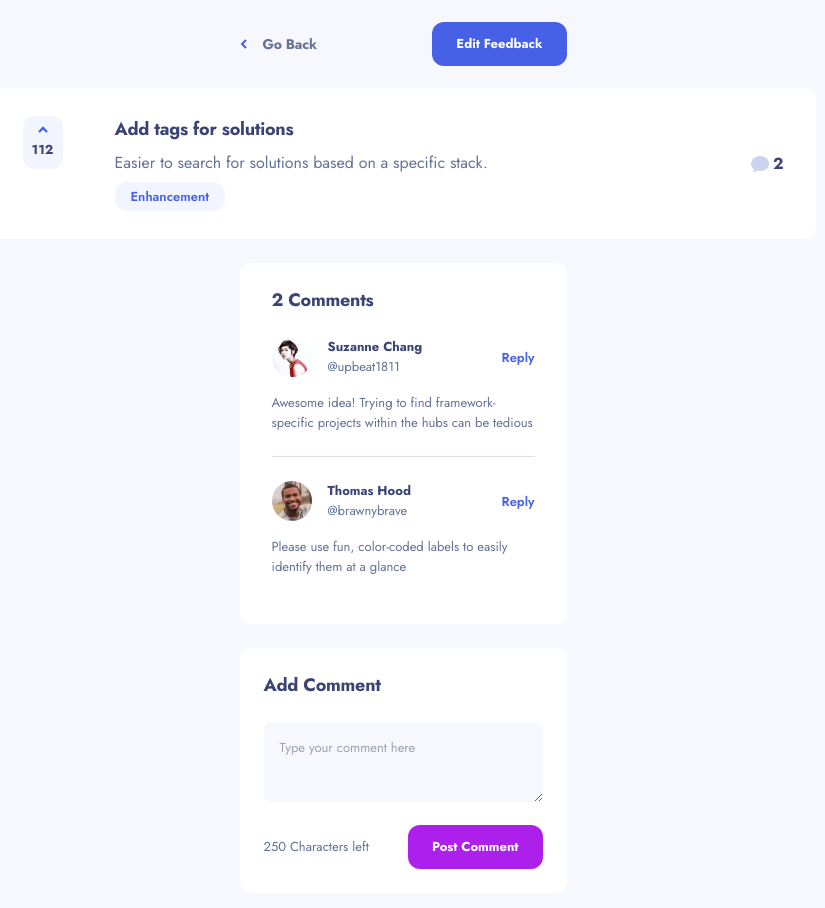
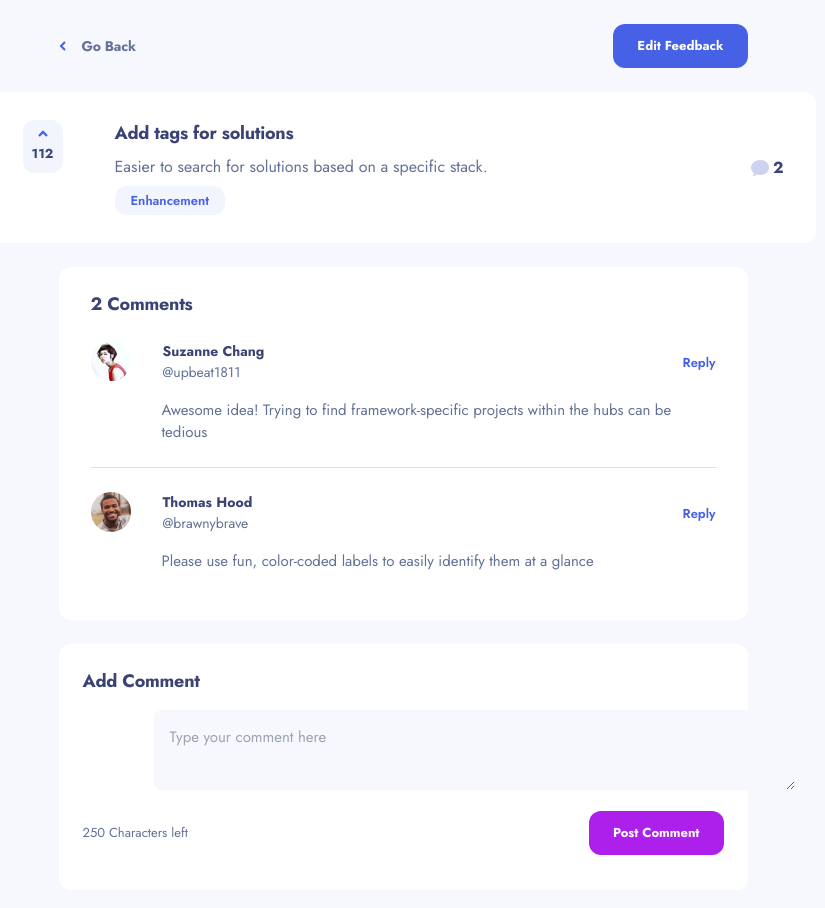
Before and after one commit to FlorianGmz/Frontend-Mentor-Challenges, a React (Vite) app in the folder product-feedback/: page /feedback/1 in a window 1280 px wide. Shown: the top 908 px of the page, without its empty margins (237-1062 px from the left). Built offline with nearby package versions, Linux system fonts and the light colour scheme.

Commit message:
feedback details tablet in progress

```diff
--- a/product-feedback/src/components/FeedbackDetailPage.tsx/AddForm.tsx
+++ b/product-feedback/src/components/FeedbackDetailPage.tsx/AddForm.tsx
@@ -28,15 +28,15 @@ const AddForm: React.FC<AddFormProps> = ({
 
   return (
     <div
-      className={`mx-auto ${commentPost ? "mb-[50px]" : ""} h-auto ${commentPost ? "w-[327px]" : "w-full"} rounded-xl bg-bt-white_def ${commentPost ? "p-[24px]" : ""}`}
+      className={`mx-auto h-auto ${commentPost ? "mb-[50px] w-[327px] p-[24px] md:h-[246px] md:w-[689px]" : ""} w-full rounded-xl bg-bt-white_def`}
     >
       {commentPost && (
-        <h1 className="mb-[24px] text-h3 capitalize text-el-font_def">
+        <h1 className="mb-[24px] text-h3 capitalize text-el-font_def md:mb-[16px]">
           add {commentType}
         </h1>
       )}
       <textarea
-        className={` ${emptySubmit ? "outline outline-1 outline-bt-red_def" : ""} mb-[16px] h-[80px] w-full rounded-lg bg-body-bg p-[16px] text-[13px] text-[#8C92B3] focus:outline focus:outline-1 focus:outline-el_active`}
+        className={` ${emptySubmit && "outline outline-1 outline-bt-red_def"} ${commentPost && "md:ml-0"} mb-[16px] h-[80px] w-full rounded-lg bg-body-bg p-[16px] text-[13px] text-[#8C92B3] focus:outline focus:outline-1 focus:outline-el_active md:mb-[14px] md:ml-[71px] md:text-[15px]`}
         name="text"
         value={comment}
         maxLength={maxChars}
@@ -45,12 +45,16 @@ const AddForm: React.FC<AddFormProps> = ({
         id=""
       />
       {emptySubmit && (
-        <p className="relative bottom-4 text-[14px] text-bt-red_def">
+        <p
+          className={`relative bottom-4 ${!commentPost && "md:ml-[71px]"} text-[14px] text-bt-red_def`}
+        >
           Can't be empty
         </p>
       )}
       <div className="flex items-center justify-between">
-        <p className="text-[13px] text-feedback-description">
+        <p
+          className={`text-[13px] text-feedback-description ${!commentPost && "md:ml-[71px]"}`}
+        >
           {charCount} Characters left
         </p>{" "}
         <AddButton commentType={commentType} />
--- a/product-feedback/src/components/FeedbackDetailPage.tsx/CommentCard.tsx
+++ b/product-feedback/src/components/FeedbackDetailPage.tsx/CommentCard.tsx
@@ -19,17 +19,17 @@ const CommentCard: React.FC<CommentCardProps> = ({
   return (
     <div className="flex flex-col gap-[16px] py-[24px]">
       <div className="flex items-center justify-between">
-        <div className="flex gap-[16px]">
+        <div className="flex gap-[16px] md:gap-[32px]">
           <img
             src={user.image}
             alt="User profile"
             className="h-[40px] w-[40px] rounded-full"
           />
           <div className="flex flex-col">
-            <p className="text-[13px] font-bold text-el-font_def">
+            <p className="text-[13px] font-bold text-el-font_def md:text-[14px]">
               {user.name}
             </p>
-            <p className="text-[13px] text-feedback-description">
+            <p className="text-[13px] text-feedback-description md:text-[14px]">
               @{user.username}
             </p>
           </div>
@@ -42,8 +42,8 @@ const CommentCard: React.FC<CommentCardProps> = ({
         </span>
       </div>
 
-      <p className="text-[13px] text-feedback-description">
-        <span className="text-[13px] font-bold text-bt-purple_def">
+      <p className="text-[13px] text-feedback-description md:ml-[71px] md:text-body-2">
+        <span className="text-[13px] font-bold text-bt-purple_def md:text-[15px]">
           {reply && `@${replyingTo} `}
         </span>
         {content}
--- a/product-feedback/src/components/FeedbackDetailPage.tsx/FeedbackDetailPage.tsx
+++ b/product-feedback/src/components/FeedbackDetailPage.tsx/FeedbackDetailPage.tsx
@@ -81,10 +81,10 @@ const FeedbackDetailPage: React.FC<AppData> = ({ data }) => {
   }
 
   return (
-    <div className="flex w-screen flex-col gap-[24px] py-[24px]">
+    <div className="flex w-full flex-col gap-[24px] py-[24px]">
       <Header />
       <Feedback feedback={feedback} />
-      <div className="mx-auto w-[327px] rounded-xl bg-bt-white_def px-[32px] py-[24px]">
+      <div className="mx-auto w-[327px] rounded-xl bg-bt-white_def px-[32px] py-[24px] md:w-[689px]">
         <h3 className="text-h3 text-el-font_def">
           {numberOfComments >= 1 ? `${numberOfComments}` : "No"} Comments
         </h3>
--- a/product-feedback/src/components/FeedbackDetailPage.tsx/Header.tsx
+++ b/product-feedback/src/components/FeedbackDetailPage.tsx/Header.tsx
@@ -1,16 +1,10 @@
-import { NavLink } from "react-router-dom";
-import IconArrowLeft from "../ui/icons/IconArrowLeft";
+import GoBackLink from "../ui/GoBackLink";
 import NavButton from "../ui/NavButton";
 
 const Header = () => {
   return (
-    <div className="mx-auto flex h-[40px] w-[327px] items-center justify-between">
-      <div className="flex items-center gap-[16px]">
-        <IconArrowLeft />
-        <NavLink to={"before"} className="text-h4 text-bt-white_font">
-          Go Back
-        </NavLink>
-      </div>
+    <div className="mx-auto flex h-[40px] w-[327px] items-center justify-between md:h-[44px] md:w-[689px]">
+      <GoBackLink />
       <NavButton
         to="/feedback/edit"
         bgColor="bt-blue_def"
--- a/product-feedback/src/components/FeedbackDetailPage.tsx/Reply.tsx
+++ b/product-feedback/src/components/FeedbackDetailPage.tsx/Reply.tsx
@@ -49,7 +49,7 @@ const Reply: React.FC<ReplyProps> = ({ reply, index, handleAddReply }) => {
       {firstReply && (
         <span className="relative top-0 h-full w-[1px] bg-[#8C92B3] opacity-30"></span>
       )}
-      <div className="ml-[24px]">
+      <div className="ml-[24px] md:ml-[46px]">
         <CommentCard
           user={user}
           setPostReply={setPostReply}
--- /dev/null
+++ b/product-feedback/src/components/ui/GoBackLink.tsx
@@ -0,0 +1,15 @@
+import { NavLink } from "react-router-dom";
+import IconArrowLeft from "../ui/icons/IconArrowLeft";
+
+const GoBackLink = () => {
+  return (
+    <div className="flex items-center gap-[16px]">
+      <IconArrowLeft />
+      <NavLink to={"before"} className="text-h4 text-bt-white_font">
+        Go Back
+      </NavLink>
+    </div>
+  );
+};
+
+export default GoBackLink;
```
